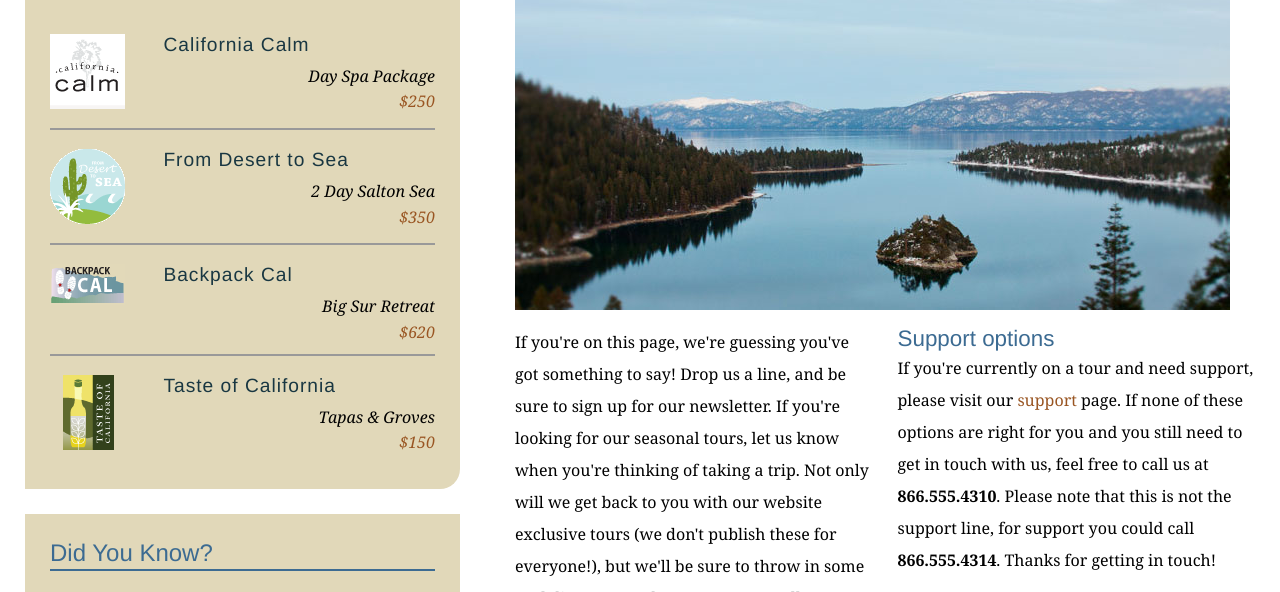
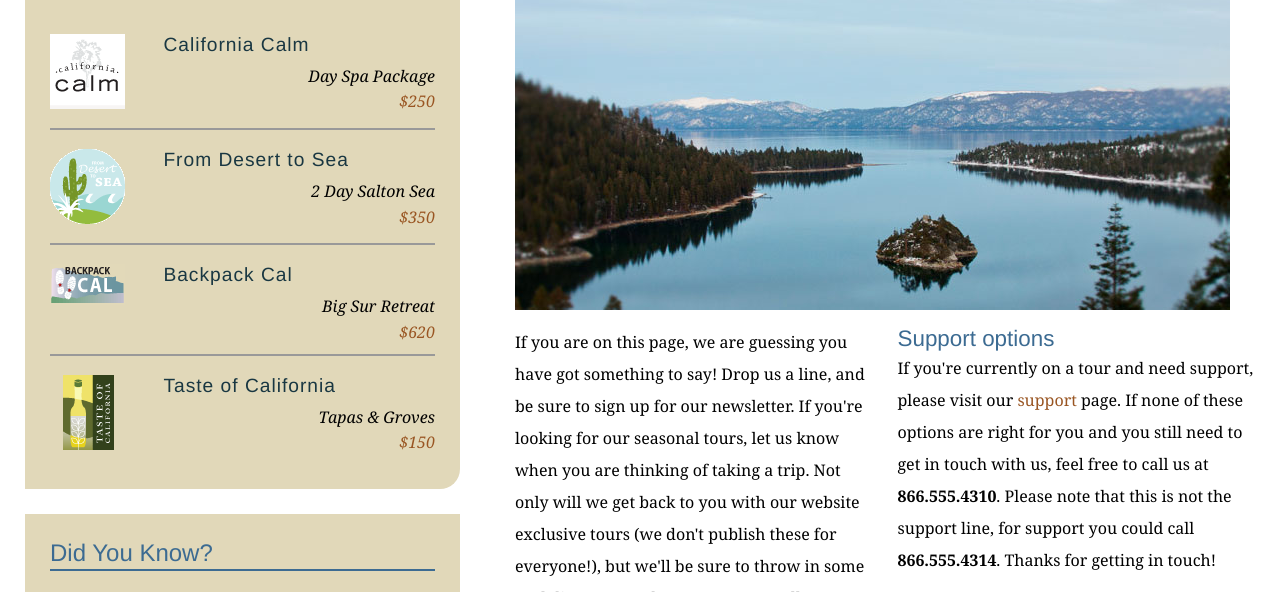
Before and after one commit to jonasste/explore-california, a plain HTML site: page contact.html in a window 1280 px wide. Shown: the part 342-934 px from the top of the page. Drawn offline with Linux system fonts and the light colour scheme.

Commit message:
Removed contractions from contact page text

```diff
--- a/contact.html
+++ b/contact.html
@@ -68,7 +68,7 @@
           <h1>Get in touch</h1>
           <img src="assets/images/emerald_bay.jpg" alt="Beautiful Lake Tahoe" class="articleImage" />
           <div class="multiCol">
-            <p>If you're on this page, we're guessing you've got something to say! Drop us a line, and be sure to sign up for our newsletter. If you're looking for our seasonal tours,  let us know when you're thinking of taking a trip. Not only will we get back to you with our website exclusive tours (we don't publish these for everyone!), but we'll be sure to throw in some cool discounts and tour extras as well.</p>
+            <p>If you are on this page, we are guessing you have got something to say! Drop us a line, and be sure to sign up for our newsletter. If you're looking for our seasonal tours,  let us know when you are thinking of taking a trip. Not only will we get back to you with our website exclusive tours (we don't publish these for everyone!), but we'll be sure to throw in some cool discounts and tour extras as well.</p>
 
             <h2>Support options</h2>
             <p>If you're currently on a tour and need support, please visit our <a href="support.html">support</a> page. If none of these options are right for you and you still need to get in touch with us, feel free to call us at<span class="phone"> <strong>866.555.4310</strong>. Please note that this is not the support line, for support you could call </span><strong>866.555.4314</strong>. Thanks for getting in touch!</p>
```
